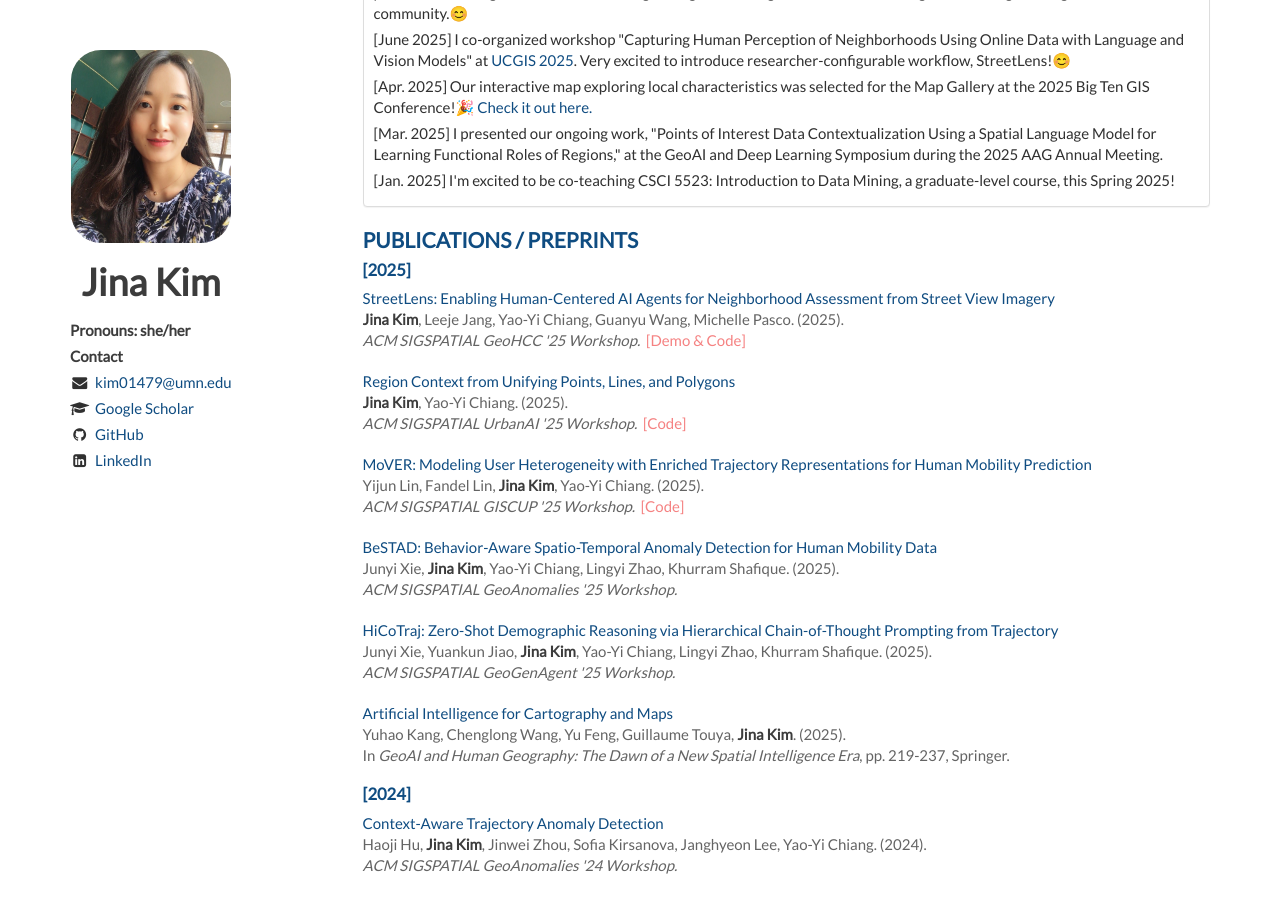
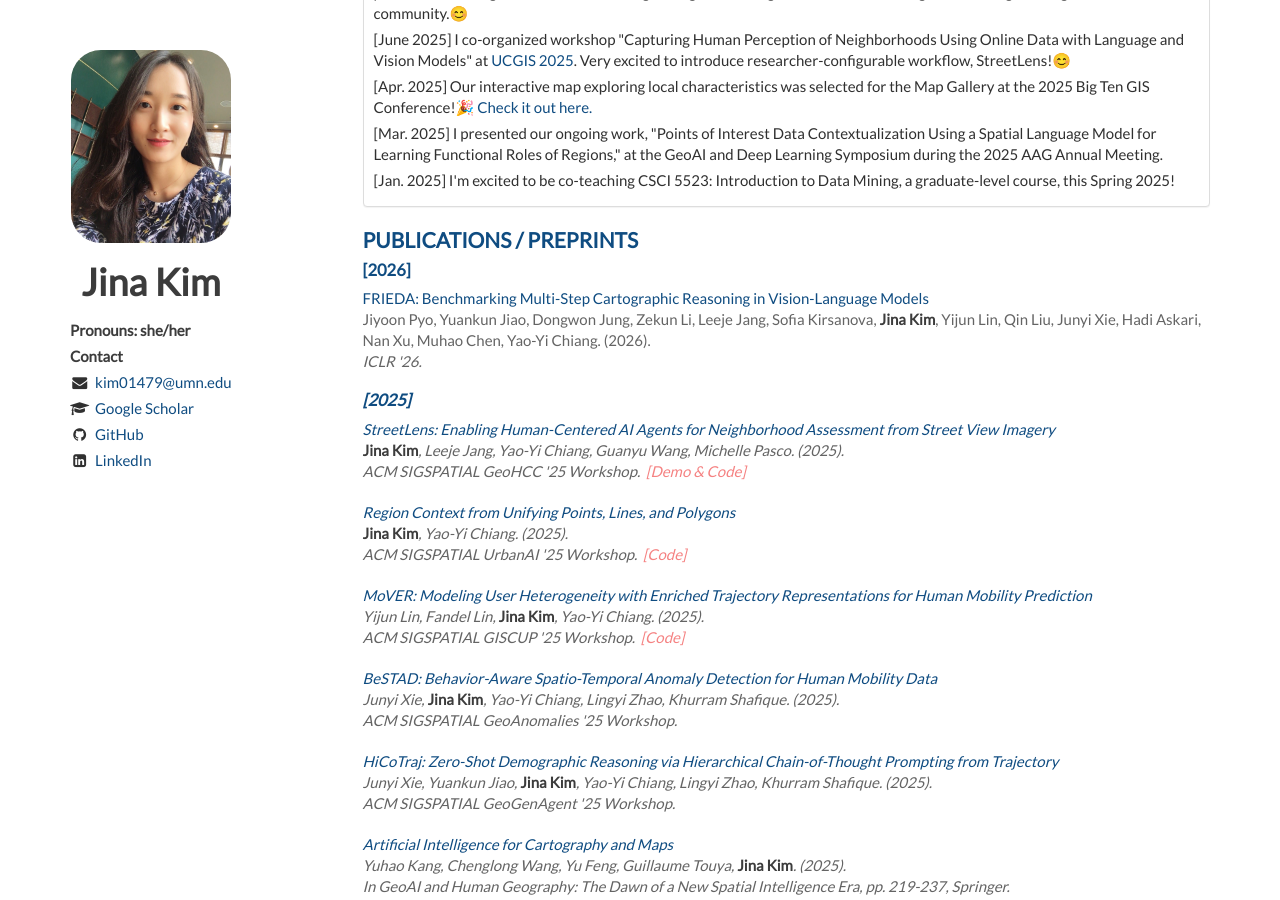
Before and after one commit to Jina-Kim/Jina-Kim.github.io, a Jekyll site: the page built from index.html, in a window 1280 px wide and 900 px high, scrolled down 483 px. Built offline with Jekyll 4.4.1, drawn with Linux system fonts in a browser that asks for light colours; nearby versions of some CDN libraries; the list of posts is cut into pages by our own code.

Commit message:
Update index.html

```diff
--- a/_includes/about.html
+++ b/_includes/about.html
@@ -71,6 +71,16 @@
 
 <section id="publications">
     <h1>Publications / Preprints</h1>
+
+    <h2>[2026]</h2>
+
+    <article>
+        <header>
+            <a href="https://arxiv.org/pdf/2512.08016">FRIEDA: Benchmarking Multi-Step Cartographic Reasoning in Vision-Language Models</a><br/>
+            <span>Jiyoon Pyo, Yuankun Jiao, Dongwon Jung, Zekun Li, Leeje Jang, Sofia Kirsanova, <em>Jina Kim</em>, Yijun Lin, Qin Liu, Junyi Xie, Hadi Askari, Nan Xu, Muhao Chen, Yao-Yi Chiang. (2026).</span><br/>
+            <span><i>ICLR '26.</span>
+        </header>
+    </article>
 
     <h2>[2025]</h2>
 
```
